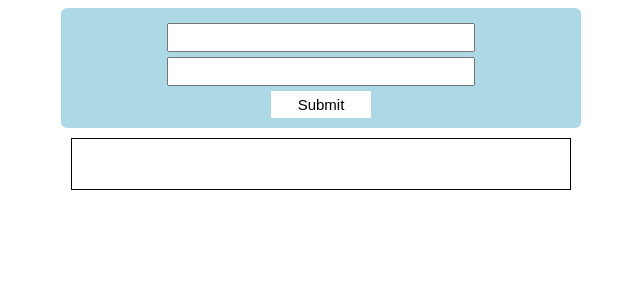
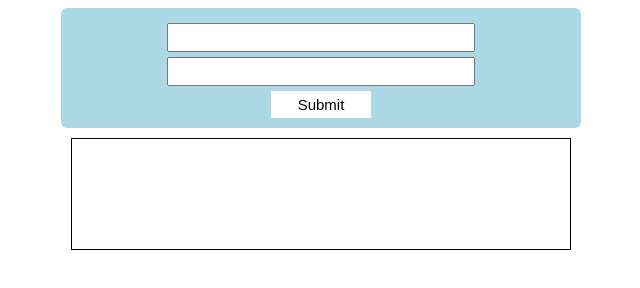
Before and after one commit to tonyr729/BYOB, a website: page public/index.html in a window 1280 px wide. Shown: the whole page, without its empty margins (319-959 px from the left). Drawn offline with Linux system fonts and the light colour scheme.

Commit message:
Add minor css change to container

```diff
--- a/public/styles.css
+++ b/public/styles.css
@@ -27,6 +27,7 @@ button {
 .token-container {
   border: 1px solid;
   margin: 20px 0;
-  height: 50px;
+  height: 90px;
+  padding: 10px;
   overflow-wrap: break-word;
 }
```
